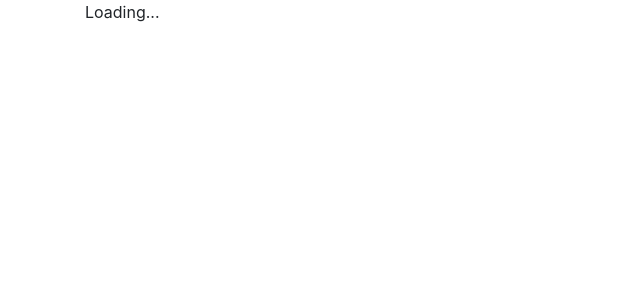
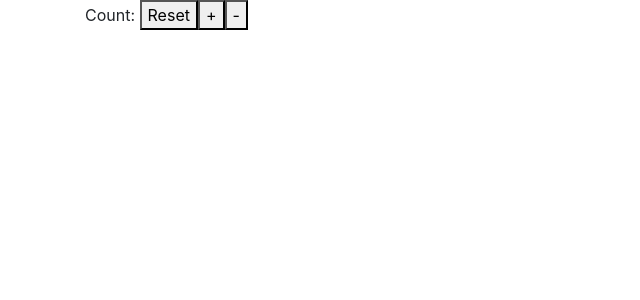
Before and after one commit to ACarrasquilla07/arq-react, a React (Create React App) app: page / in a window 1280 px wide. Shown: the top 300 px of the page, without its empty margins (0-640 px from the left). Built offline with nearby package versions, Linux system fonts and the light colour scheme.

Commit message:
setup de reducers

```diff
--- /dev/null
+++ b/src/components/Counter.js
@@ -0,0 +1,38 @@
+import React, { useReducer } from 'react';
+import reducer from "../reducers/reducer";
+/**
+ * Una alternativa para el manejo de estados de react es usar el Reducer,
+ * que internamente gestiona los estados globales
+ *
+ * @see https://reactjs.org/docs/hooks-reference.html#usereducer
+ *
+ */
+
+export default () => {
+
+  const initStatus = { count: 0 };
+  const actionIncrement = { type: 'increment' };
+  const actionDecrement = { type: 'decrement' };
+  const actionReset = { type: 'reset', payload: initStatus };
+
+  const [state, dispatch] = useReducer(reducer, initStatus
+    //, action por defecto, usar actionReset
+    );
+
+  return (
+    <>
+      Count: {/*TODO: usar el estado count (state.count) para visualizar el resultado*/}
+
+      <button
+        onClick={() => dispatch(actionReset)}>
+        Reset
+      </button>
+      <button onClick={() => {
+        //TODO: Hacer uso del dispatch para incrementar el valor
+      }}>+</button>
+      <button onClick={() => {
+        //TODO: Hacer uso del dispatch para decrementar el valor
+      }}>-</button>
+    </>
+  );
+}
--- a/src/components/Load.js
+++ /dev/null
@@ -1,29 +0,0 @@
-import React, { useState, useEffect } from 'react';
-
-/**
- * Componente con el estado interno usando el hook de react y usando el effect para manajer el lifecycle del componente
- *
- * La funcion useEffect es usado para remplazar los metodos componentDidMount, componentDidUpdate, y componentWillUnmount combinados.
- *
- * @see https://reactjs.org/docs/hooks-effect.html
- *
- */
-export default () => {
-  //TODO: agregar la funcion "setIsOnline" para setiar el valor
-  const [isOnline] = useState(null);
-  useEffect(() => {
-    let timer1 = setTimeout(() => {
-      //TODO: colocar el estado online en verdadero
-    }, 1000)
-    return () => {
-      //TODO: usar la funcion clearTimeout para limbiar el timeout
-    }
-  },
-  [] //useEffect will run only one time
-  );
-
-  if (isOnline === null) {
-    return 'Loading...';
-  }
-  return isOnline ? 'Online' : 'Offline';
-}
--- a/src/pages/App.js
+++ b/src/pages/App.js
@@ -1,7 +1,7 @@
 
 import React from "react";
-import Load from "../components/Load";
+import Counter from "../components/Counter";
 
 export default () => {
-    return (<div><Load /></div>);
+    return (<div><Counter /></div>);
 }
--- /dev/null
+++ b/src/reducers/reducer.js
@@ -0,0 +1,16 @@
+export default function reducer(state, action) {
+  switch (action.type) {
+    case 'reset':
+      //TODO: descomentar la siguiente linea para resolver el problema del reset
+      //return action.payload;
+      return null;
+    case 'increment':
+      return { count: state.count + 1 };
+    case 'decrement':
+      return { count: state.count - 1 };
+    default:
+      // A reducer must always return a valid state.
+      // Alternatively you can throw an error if an invalid action is dispatched.
+      return state;
+  }
+}
```
Also changed, not shown: 1 other file (tests, documents, lock files or other folders).
